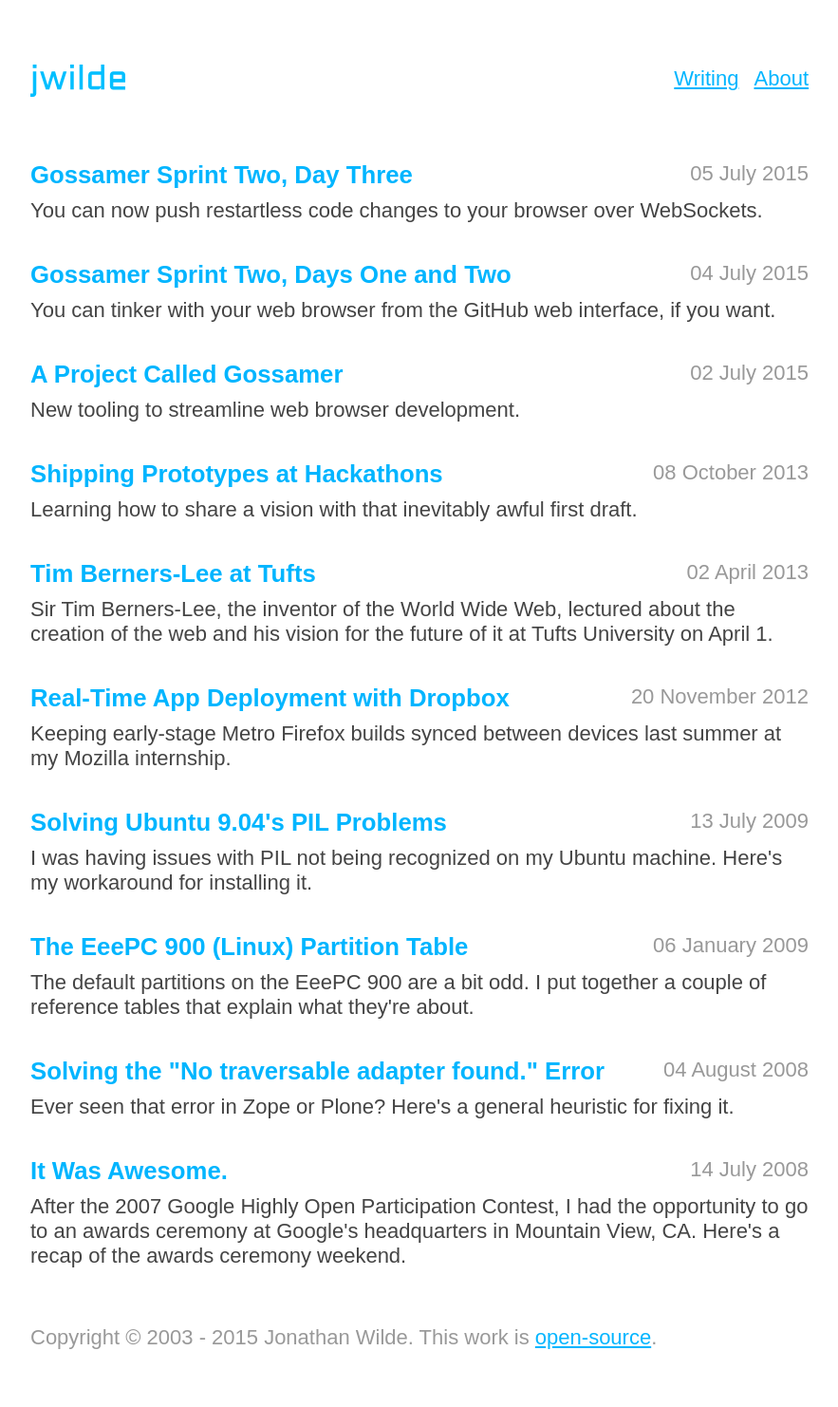
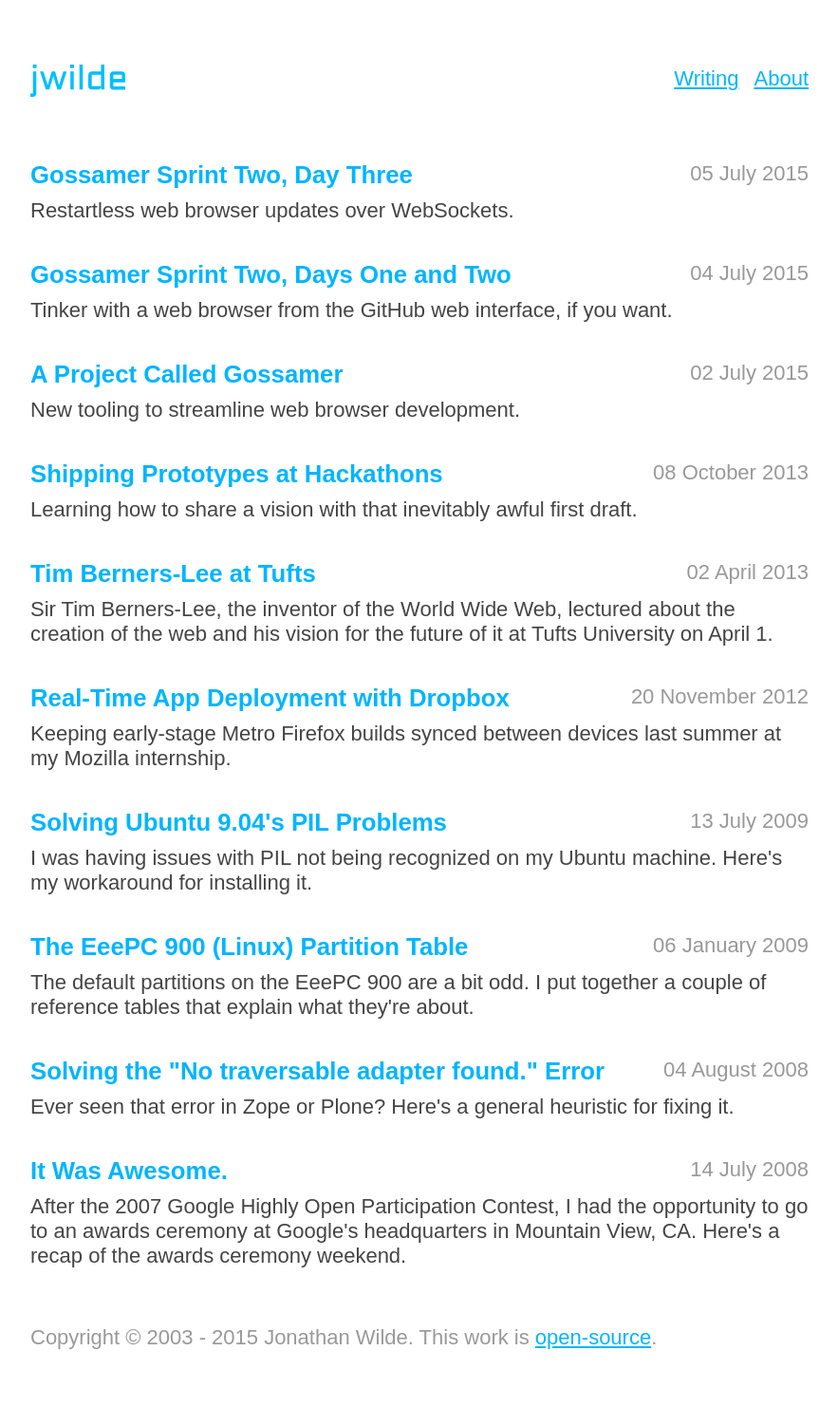
Before and after one commit to hellojwilde/hellojwilde.github.io, a Jekyll site: the page built from index.html, in a window 1280 px wide. Shown: the whole page at 95% size, without its empty margins (198-1081 px from the left). Built offline with Jekyll 4.4.1, drawn with Linux system fonts in a browser that asks for light colours.

Commit message:
Update summaries.

```diff
--- a/_posts/2015-07-04-gossamer-two-days-one-two.md
+++ b/_posts/2015-07-04-gossamer-two-days-one-two.md
@@ -3,7 +3,7 @@ layout: post
 title: Gossamer Sprint Two, Days One and Two
 category: mozilla
 summary:
-    You can tinker with your web browser from the GitHub web interface, if you want.
+    Tinker with a web browser from the GitHub web interface, if you want.
 ---
 
 I'm currently working with [Lyre Calliope](https://twitter.com/CaptainCalliope) on [a project to improve tooling](/mozilla/2015/07/02/gossamer.html) for developing and sharing web browser features.
--- a/_posts/2015-07-05-gossamer-two-day-three.md
+++ b/_posts/2015-07-05-gossamer-two-day-three.md
@@ -3,7 +3,7 @@ layout: post
 title: Gossamer Sprint Two, Day Three
 category: mozilla
 summary:
-    You can now push restartless code changes to your browser over WebSockets.
+    Restartless web browser updates over WebSockets.
 ---
 
 Want more context? See [the introduction to Gossamer](/mozilla/2015/07/02/gossamer.html) and [previous update](/mozilla/2015/07/04/gossamer-two-days-one-two.html).
```
